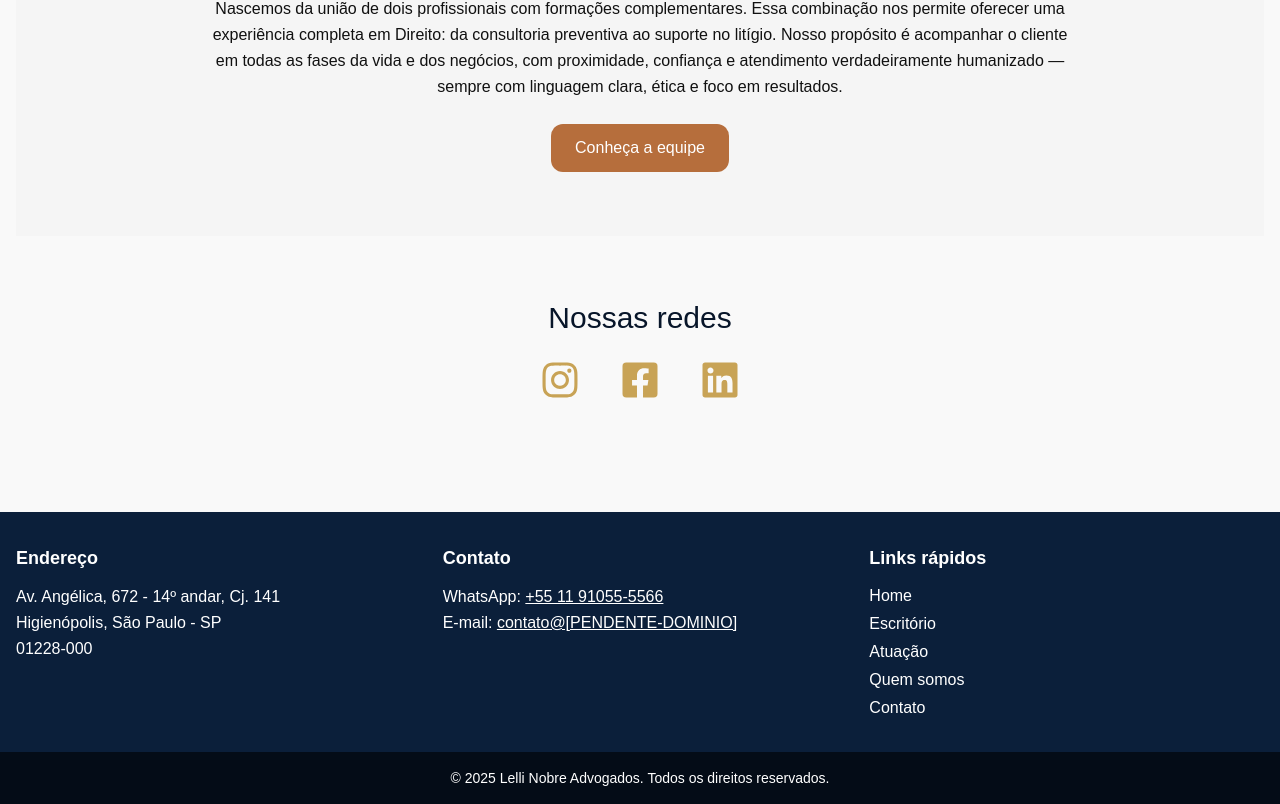
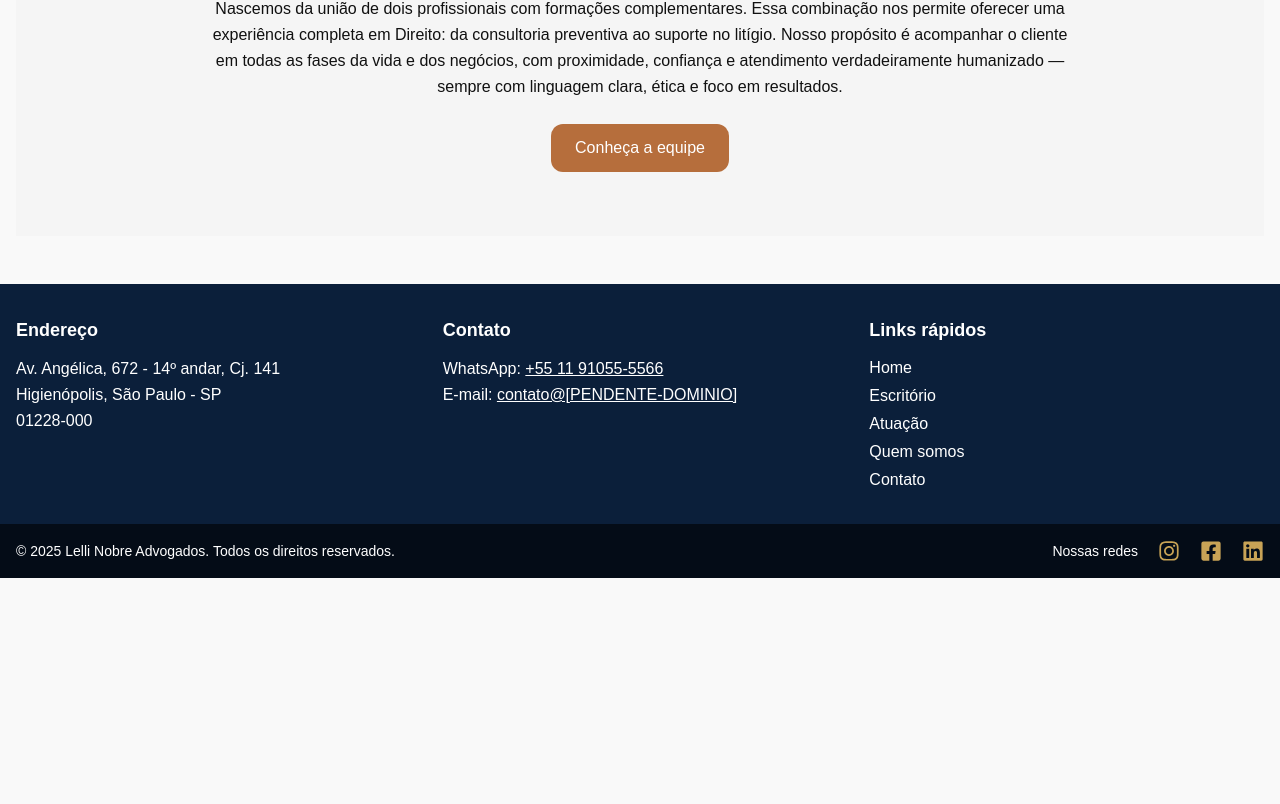
Before and after one commit to vmvaz1935/lellinobresite, a Next.js app: page / in a window 1280 px wide. Shown: the part 1142-1946 px from the top of the page. After the commit the page ends 1720 px from the top, so only its background shows below. Built offline with nearby package versions, Linux system fonts and the light colour scheme; no server answers.

Commit message:
feat: add social icons to navy footer (gold) and remove home section; fix next config and metadataBase; add .gitignore

```diff
--- a/app/layout.tsx
+++ b/app/layout.tsx
@@ -13,6 +13,7 @@ export const metadata: Metadata = {
   },
   description:
     'Advocacia empresarial em São Paulo: consultivo e contencioso em contratos, M&A, societário, imobiliário e planejamento sucessório.',
+  metadataBase: new URL(process.env.NEXT_PUBLIC_SITE_URL || 'https://www.lellinobre.com.br'),
   openGraph: {
     type: 'website',
     locale: 'pt_BR',
--- a/app/page.tsx
+++ b/app/page.tsx
@@ -1,7 +1,6 @@
 import Hero from '../components/Hero';
 import AreaCard from '../components/AreaCard';
 import Link from 'next/link';
-import { FaInstagram, FaFacebookSquare, FaLinkedin } from 'react-icons/fa';
 
 export const metadata = {
   title: 'Home',
@@ -78,42 +77,6 @@ export default function HomePage() {
           </Link>
         </div>
       </section>
-      <section className="py-16">
-        <div className="max-w-4xl mx-auto text-center px-4 space-y-6">
-          <h2 className="text-2xl md:text-3xl font-medium text-brand-primary-700">
-            Nossas redes
-          </h2>
-          <div className="flex items-center justify-center gap-10">
-            <a
-              href="https://www.instagram.com/lelli.advogados?igsh=ZHcxdGZ5dDdreWJt&utm_source=qr"
-              target="_blank"
-              rel="noopener noreferrer"
-              aria-label="Instagram Lelli Nobre Advogados"
-              className="text-brand-secondary-500 hover:text-brand-secondary-400 transition-colors"
-            >
-              <FaInstagram aria-hidden size={40} />
-            </a>
-            <a
-              href="https://m.facebook.com/61564523104951/"
-              target="_blank"
-              rel="noopener noreferrer"
-              aria-label="Facebook Lelli Nobre Advogados"
-              className="text-brand-secondary-500 hover:text-brand-secondary-400 transition-colors"
-            >
-              <FaFacebookSquare aria-hidden size={40} />
-            </a>
-            <a
-              href="https://www.linkedin.com/company/lelli-advogados/"
-              target="_blank"
-              rel="noopener noreferrer"
-              aria-label="LinkedIn Lelli Nobre Advogados"
-              className="text-brand-secondary-500 hover:text-brand-secondary-400 transition-colors"
-            >
-              <FaLinkedin aria-hidden size={40} />
-            </a>
-          </div>
-        </div>
-      </section>
     </>
   );
 }
--- a/components/Footer.tsx
+++ b/components/Footer.tsx
@@ -1,4 +1,5 @@
 import Link from 'next/link';
+import { FaInstagram, FaFacebookSquare, FaLinkedin } from 'react-icons/fa';
 
 export default function Footer() {
   return (
@@ -29,8 +30,42 @@ export default function Footer() {
           </ul>
         </div>
       </div>
-      <div className="bg-brand-primary-900 text-center text-sm py-4">
-        © {new Date().getFullYear()} Lelli Nobre Advogados. Todos os direitos reservados.
+      <div className="bg-brand-primary-900">
+        <div className="max-w-7xl mx-auto px-4 py-4 flex flex-col md:flex-row items-center justify-between gap-3">
+          <div className="text-sm text-text-on-primary text-center md:text-left">
+            © {new Date().getFullYear()} Lelli Nobre Advogados. Todos os direitos reservados.
+          </div>
+          <div className="flex items-center gap-5">
+            <span className="text-text-on-primary/80 text-sm hidden md:inline">Nossas redes</span>
+            <a
+              href="https://www.instagram.com/lelli.advogados?igsh=ZHcxdGZ5dDdreWJt&utm_source=qr"
+              target="_blank"
+              rel="noopener noreferrer"
+              aria-label="Instagram Lelli Nobre Advogados"
+              className="text-brand-secondary-500 hover:text-brand-secondary-400 transition-colors"
+            >
+              <FaInstagram aria-hidden size={22} />
+            </a>
+            <a
+              href="https://m.facebook.com/61564523104951/"
+              target="_blank"
+              rel="noopener noreferrer"
+              aria-label="Facebook Lelli Nobre Advogados"
+              className="text-brand-secondary-500 hover:text-brand-secondary-400 transition-colors"
+            >
+              <FaFacebookSquare aria-hidden size={22} />
+            </a>
+            <a
+              href="https://www.linkedin.com/company/lelli-advogados/"
+              target="_blank"
+              rel="noopener noreferrer"
+              aria-label="LinkedIn Lelli Nobre Advogados"
+              className="text-brand-secondary-500 hover:text-brand-secondary-400 transition-colors"
+            >
+              <FaLinkedin aria-hidden size={22} />
+            </a>
+          </div>
+        </div>
       </div>
     </footer>
   );
--- a/next.config.js
+++ b/next.config.js
@@ -11,10 +11,6 @@ const nextConfig = {
     // If you need to allow external images, define remotePatterns here
     remotePatterns: [],
   },
-  experimental: {
-    // Enable the App Router directory. Vercel currently requires this flag in JS configuration
-    appDir: true,
-  },
 };
 
 module.exports = nextConfig;
```
Also changed, not shown: 2 other files (tests, documents, lock files or other folders).
